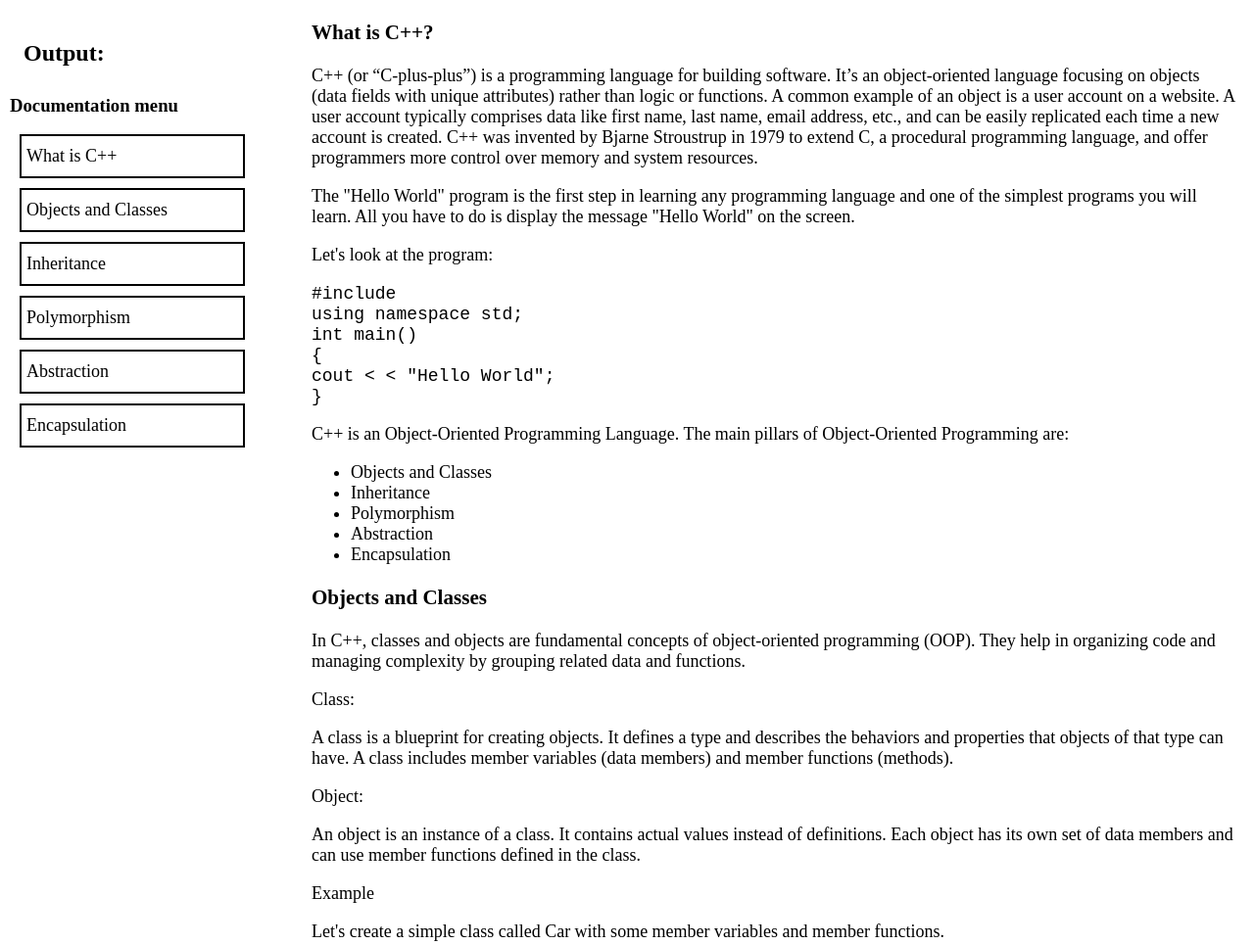
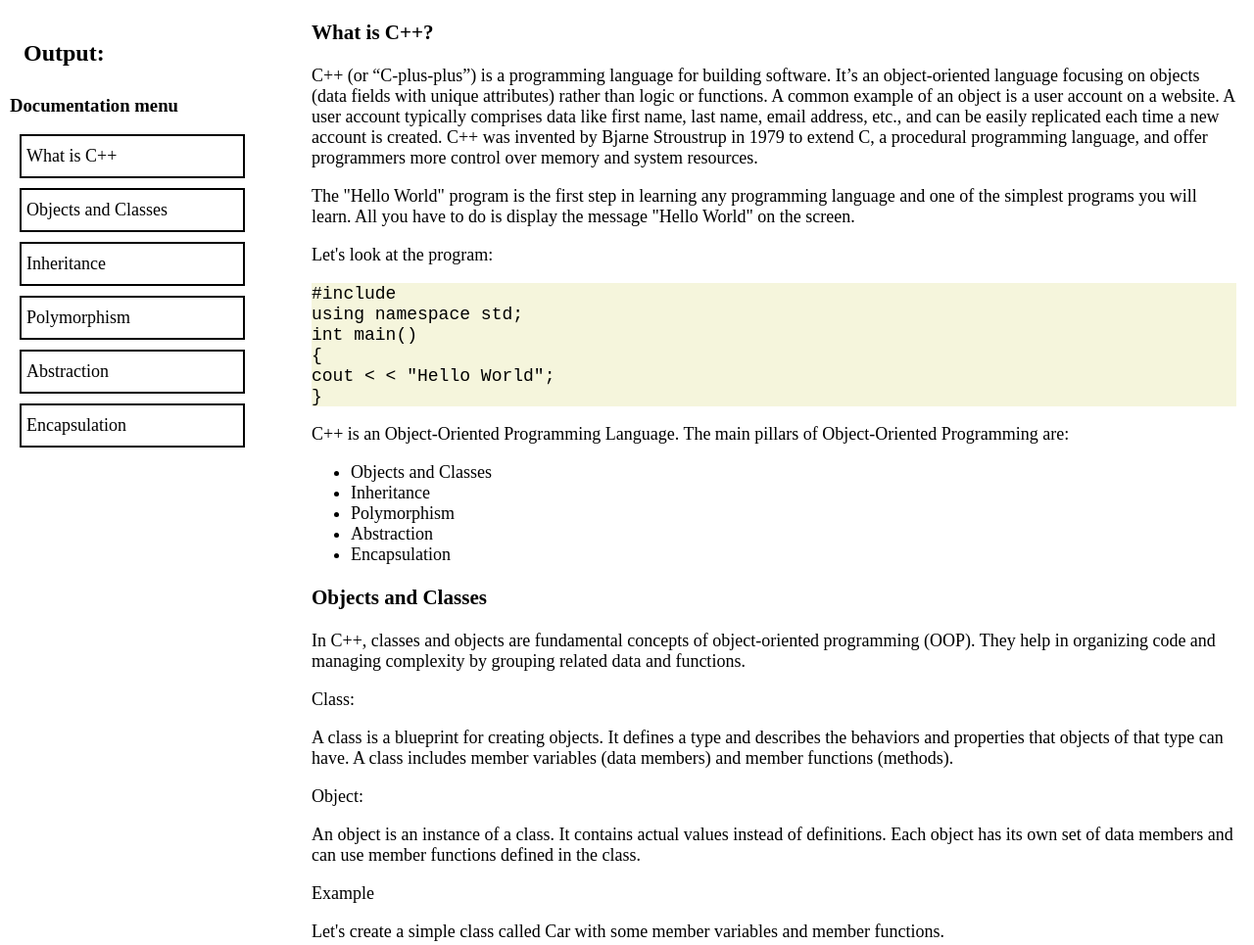
Before and after one commit to ojolanre/ojolanre.github.io, a plain HTML site: page index.html in a window 1280 px wide. Shown: the top 965 px of the page at 98% size. Drawn offline with Linux system fonts and the light colour scheme.

Commit message:
added colour to the code element using div wrapper

```diff
--- a/index.html
+++ b/index.html
@@ -39,6 +39,7 @@
     </p>
 
     <p>   Let's look at the program: </p>
+    <div>
     <code>
         #include <br>
         using namespace std; <br>
@@ -47,7 +48,7 @@
         cout < < "Hello World"; <br>
         } <br>
     </code>
-
+  </div>
 <p>C++ is an Object-Oriented Programming Language. The main pillars of Object-Oriented Programming are:</p>
     <ul>
         <li>Objects and Classes</li>
--- a/style.css
+++ b/style.css
@@ -30,6 +30,9 @@
     color: #064579;
   }
 
+  div {
+    background-color: beige;
+  }
 
   main {
     margin-left: 300px;
```
